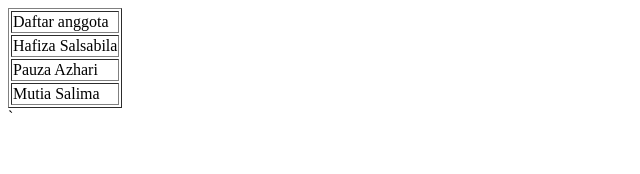
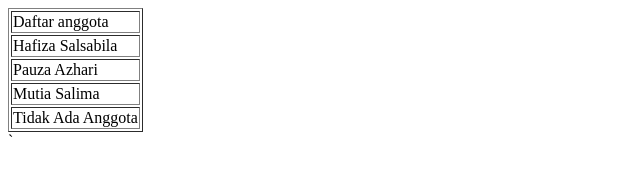
Before and after one commit to Hafiza2230/TIK214-2024-8-GreenFarm, a plain HTML site: page Create index.html in a window 1280 px wide. Shown: the whole page, without its empty margins (0-640 px from the left). Drawn offline with Linux system fonts and the light colour scheme.

Commit message:
Update Create index.html

```diff
--- a/Create index.html
+++ b/Create index.html
@@ -9,6 +9,7 @@
       <tr><td>Hafiza Salsabila</td></tr>
       <tr><td>Pauza Azhari</td></tr>
       <tr><td>Mutia Salima</td></tr>
+      <tr><td>Tidak Ada Anggota</td></tr>
     </table>
   </body>
 </html>`
```
